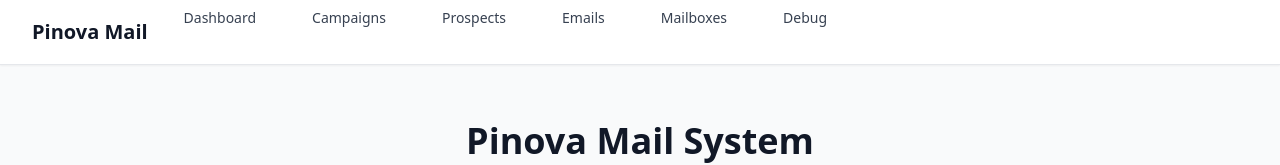
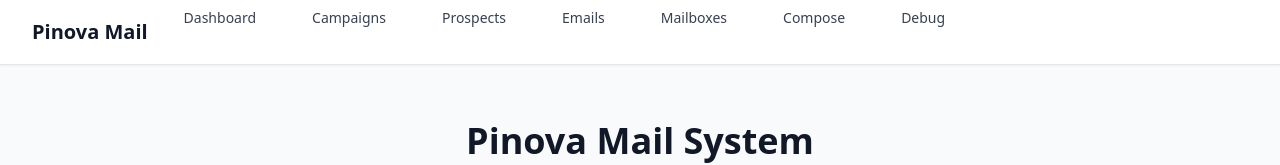
Before and after one commit to Amaan9838/pinova-outreach, a Next.js app: page / in a window 1280 px wide. Shown: the top 165 px of the page. Built offline with nearby package versions, Linux system fonts and the light colour scheme.

Commit message:
update add compose button

```diff
--- a/app/layout.js
+++ b/app/layout.js
@@ -23,6 +23,8 @@ export default function RootLayout({ children }) {
                     <a href="/prospects" className="nav-link">Prospects</a>
                     <a href="/emails" className="nav-link">Emails</a>
                     <a href="/mailboxes" className="nav-link">Mailboxes</a>
+                    <a href="/compose" className="nav-link">Compose</a>
+
                     <a href="/debug" className="nav-link text-red-600">Debug</a>
                   </div>
                 </div>
```
